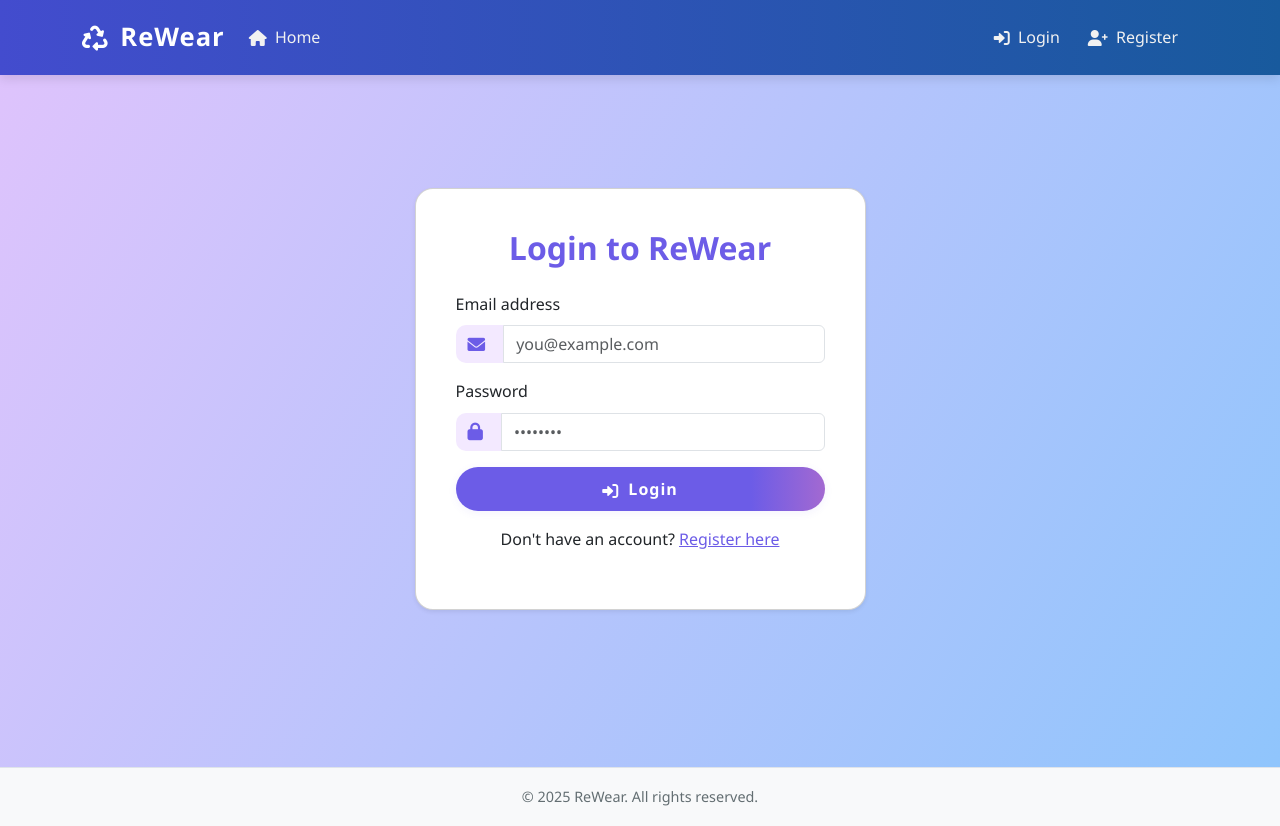
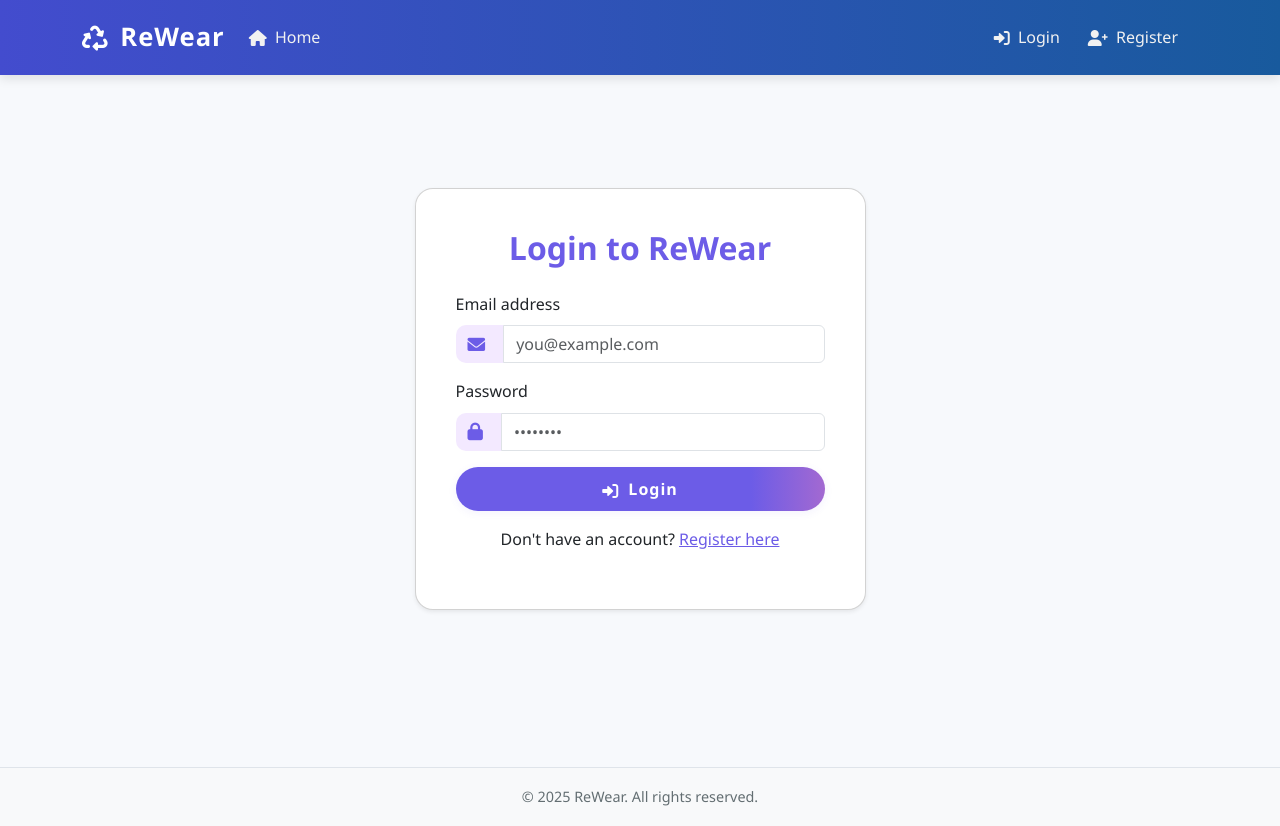
Before and after one commit to modsu-shashank/Team-2570-ReWear-Community-Clothing-Exchange, a Flask app: page /login in a window 1280 px wide. Run offline with Flask 3, Linux system fonts and the light colour scheme; some libraries are stand-ins or nearby versions.

Commit message:
Update login.html

```diff
--- a/templates/login.html
+++ b/templates/login.html
@@ -4,9 +4,6 @@
 
 {% block content %}
 <style>
-body {
-    background: linear-gradient(120deg, #e0c3fc 0%, #8ec5fc 100%);
-}
 
 .card {
     border-radius: 18px;
```
